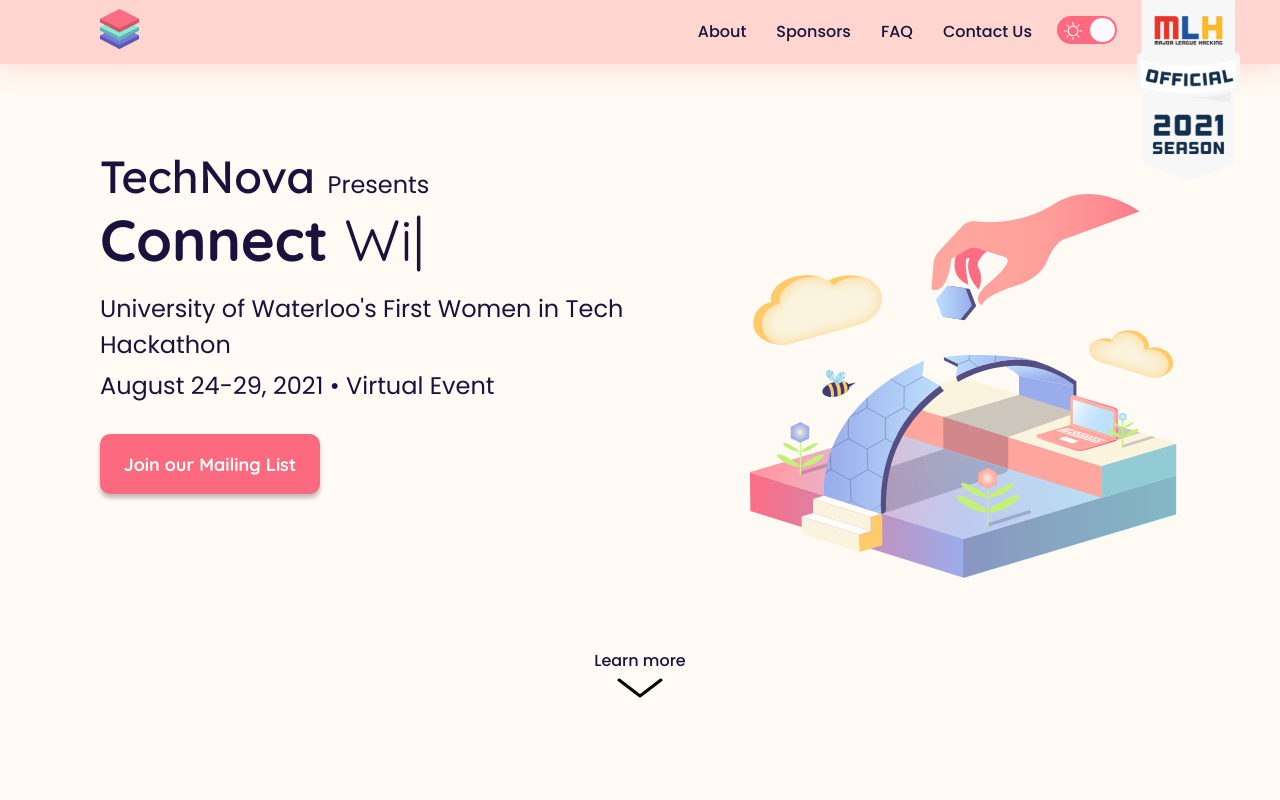
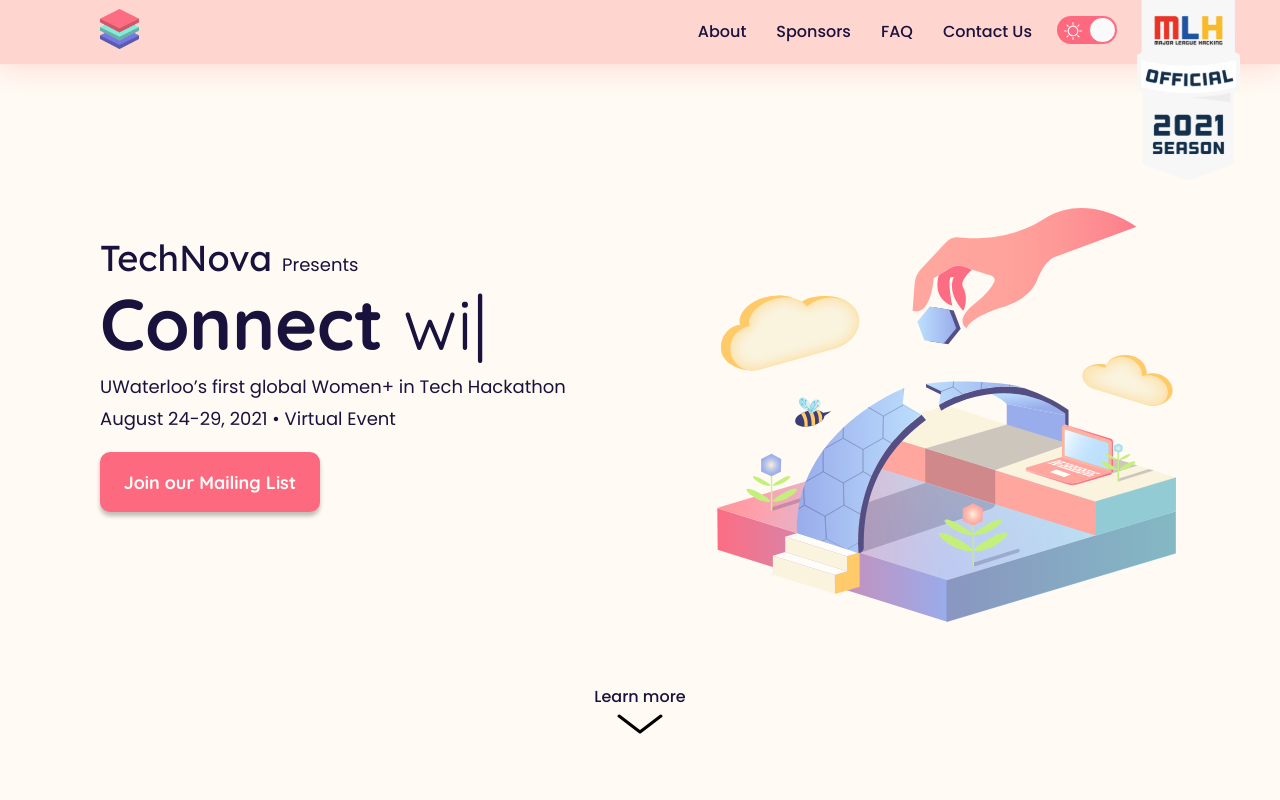
Before and after one commit to itstechnova/itstechnova.com, a React (Create React App) app: page / in a window 1280 px wide. Shown: the top 800 px of the page. Built offline with nearby package versions, Linux system fonts and the light colour scheme.

Commit message:
landing page changes

```diff
--- a/src/App.scss
+++ b/src/App.scss
@@ -100,12 +100,10 @@ h3 {
 
 h4 {
     font-family: "Poppins";
-    font-size: $text-medium;
+    font-size: 18px;
+    line-height: 27px;
     font-weight: 400;
     margin: 0;
-    @include tablet {
-        font-size: 20px;
-    }
     @include phone {
         font-size: 16px;
     }
--- a/src/_constants.scss
+++ b/src/_constants.scss
@@ -11,8 +11,8 @@ $text-small: 18px;
 $text-medium: 24px;
 $text-large: 36px;
 $text-xlarge: 64px;
-$text-xxlarge: 86px;
-$text-logo: 45px;
+$text-xxlarge: 72px;
+$text-logo: 36px;
 
 @mixin fontface($name, $file, $weight: normal, $style: normal) {
     @font-face {
@@ -77,6 +77,7 @@ $dark-blue: #7D92DB;
 $width-xsm-max: 340px;
 $width-sm-max: 650px;
 $width-md-max: 900px;
+$width-mld-max: 1250px;
 $width-lg-max: 1435px;
 
 @mixin small-phone {
@@ -95,7 +96,7 @@ $width-lg-max: 1435px;
     }
 }
 @mixin desktop {
-    @media (max-width: #{$width-lg-max}) {
+    @media (max-width: #{$width-mld-max}) {
         @content;
     }
 }
--- a/src/resources/strings/landing.js
+++ b/src/resources/strings/landing.js
@@ -1,10 +1,11 @@
 const landing = {
     title1: "TechNova ",
     title2: "Presents",
-    sloganPrepare: "Prepare with Us",
-    sloganHack: "Hack with Us",
-    sloganConnect: "Connect with Us",
-    description: "University of Waterloo's First Women in Tech Hackathon",
+    prepare: "Prepare",
+    hack: "Hack",
+    connect: "Connect",
+    sloganEnd: " with Us",
+    description: "UWaterloo’s first global Women+ in Tech Hackathon",
     dates: "August 24-29, 2021 • Virtual Event",
     comingSoon: "Coming Summer 2021",
     applyCTA: "Join our Mailing List",
--- a/src/sections/Landing/Landing.jsx
+++ b/src/sections/Landing/Landing.jsx
@@ -18,11 +18,11 @@ const TextLoop = () => {
         <div>
             {mounted ? (
                 <Typist className="landing-slogan" onTypingDone={() => setMounted(false)}>
-                    <span><span className="landing-slogan-bold">Prepare</span> With Us</span>
+                    <span><span className="landing-slogan-bold">{landing.prepare}</span>{landing.sloganEnd}</span>
                     <Typist.Backspace count={20} delay={800} />
-                    <span><span className="landing-slogan-bold">Hack</span> With Us</span>
+                    <span><span className="landing-slogan-bold">{landing.hack}</span>{landing.sloganEnd}</span>
                     <Typist.Backspace count={17} delay={800} />
-                    <span><span className="landing-slogan-bold">Connect</span> With Us</span>
+                    <span><span className="landing-slogan-bold">{landing.connect}</span>{landing.sloganEnd}</span>
                     <Typist.Backspace count={20} delay={800} />
                 </Typist>
             ) : (
@@ -40,15 +40,18 @@ const Landing = () => {
         <SectionWrapper id="landing" paddingTop="0">
             <div className="landing-container">
                 <div className="landing-text">
-                    <h4>
+                    <h4 className="landing-logo-text">
                         <span className="landing-title">{landing.title1}</span>
                         {landing.title2}
                     </h4>
                     <TextLoop />
-                    <div className="landing-description">
-                        <h4>{landing.description}</h4>
-                        <h4>{landing.dates}</h4>
-                    </div>
+                    <h4 className="landing-description">
+                        {landing.description}</h4>
+                    <h4 className="landing-dates">{landing.dates}</h4>
+                    <h4 className="landing-description-mobile">
+                        <span className="landing-title-mobile">{landing.title1}</span>
+                        <span>{landing.title2}: </span> {landing.description}
+                    </h4>
                 </div>
                 <div className="landing-button-container">
                     <a className="button" href={socials.mailingList}>
--- a/src/sections/Landing/Landing.scss
+++ b/src/sections/Landing/Landing.scss
@@ -50,9 +50,9 @@
     &-container {
         height: 90vh;
         width: 100%;
-        display: grid;
-        grid-template-columns: minmax(480px, 57%) 43%;
-        grid-template-rows: auto auto 10%;
+        display: inline-grid;
+        grid-template-columns: minmax(480px, 57%) 46%;
+        grid-template-rows: 60% 35% 5%;
         grid-template-areas:
             "landing-text landing-graphic"
             "landing-button landing-graphic"
@@ -70,27 +70,29 @@
         @include phone {
             height: 85vh;
             grid-template-columns: auto;
-            grid-template-rows: 34% 15% 40%;
+            grid-template-rows: min-content min-content min-content;
             grid-template-areas:
+                "landing-graphic"
                 "landing-text"
-                "landing-button"
-                "landing-graphic";
+                "landing-button";
         }
         @include small-phone {
             height: 95vh;
-            grid-template-rows: 34% 15% 45%;
         }
     }
 
     &-text {
         align-self: flex-end;
-        justify-self: center;
-        display: flex;
-        flex-direction: column;
-        justify-content: center;
-        align-items: flex-start;
+        justify-self: flex-start;
+        display: grid;
+        grid-template-columns: auto;
+        grid-template-rows: auto auto auto auto;
+        grid-template-areas:
+            "text-title"
+            "text-slogan"
+            "text-description"
+            "text-dates";
         font-family: $font-regular;
-        font-size: $text-medium;
         width: 100%;
         min-width: 500px;
         grid-area: landing-text;
@@ -101,14 +103,44 @@
         @include phone {
             align-items: center;
             text-align: center;
+            grid-template-rows: auto auto auto;
+            grid-template-areas:
+            "text-slogan"
+            "text-dates"
+            "text-description";
+        }
+    }
+
+    &-description-mobile {
+        display: none;
+        @include phone {
+            display: block;
+            grid-area: text-description;
+            font-weight: 600;
+            text-align: center;
+            justify-self: center;
+            width: 280px;
+            font-size: 14px;
+            font-weight: 400;
+        }
+        @include small-phone {
+            font-size: 14px;
         }
     }
     &-description {
+        grid-area: text-description;
         @include phone {
-            width: 250px;
-            h4 {
-                font-size: 15px;
-            }
+            display: none;
+        }
+    }
+    &-dates {
+        grid-area: text-dates;
+        @include phone {
+            font-size: 16px;
+            font-weight: 600;
+        }
+        @include small-phone {
+            font-size: 14px;
         }
     }
 
@@ -122,23 +154,48 @@
             font-size: 24px;
         }
     }
+    &-title-mobile {
+        font-family: $font-logo;
+        font-size: 20px;
+    }
+
+    &-logo-text {
+        grid-area: text-title;
+        @include phone {
+            display: none;
+        }
+    }
+
+    &-logo-text-mobile {
+        display: none;
+        @include phone {
+            grid-area: landing-text-top;
+            display: block;
+            align-self: flex-end;
+            margin: 40px 0 20px 0;
+        }
+        @include small-phone {
+            margin: 30px 0 20px 0;
+        }
+    }
+
 
     &-slogan {
+        grid-area: text-slogan;
         font-size: $text-xxlarge;
         font-family: "Quicksand";
         &-bold {
             font-family: "Quicksand Bold";
         }
-        padding-bottom: 10px;
         @include desktop {
             font-size: 58px;
         }
         @include tablet {
             font-size: $text-xlarge;
-            padding-bottom: 0px;
         }
         @include phone {
             font-size: 36px;
+            margin-top: 15px;
         }
         @include small-phone {
             font-size: 30px;
@@ -147,7 +204,10 @@
 
     &-graphic-container {
         align-self: center;
-        padding-top: 28px;
+        padding-top: 50px;
+        @include phone {
+            padding-top: 60px;
+        }
         img {
             margin-left: 30px;
             animation: bounce-up-landing 3s linear infinite;
@@ -208,15 +268,19 @@
 }
 
 h4 {
-    line-height: $text-large;
     margin-top: 5px;
     @include phone {
         line-height: 24px;
+        margin-top: 10px;
+    }
+    @include small-phone {
+        line-height: 21px;
+        margin-top: 5px;
     }
 }
 
 .button {
-    margin-top: 30px;
+    margin-top: 20px;
     width: 200px;
     height: 60px;
     padding: 0 10px;
@@ -235,7 +299,7 @@ h4 {
         font-size: 16px;
         width: 200px;
         height: 48px;
-        margin-top: 20px;
+        margin-top: 15px;
     }
     &:hover,
     &:focus {
--- a/src/sections/NavBar/NavBar.scss
+++ b/src/sections/NavBar/NavBar.scss
@@ -116,7 +116,7 @@
 .mobile {
   margin-right: 20px;
   @include tablet {
-    margin-right: 0px;
+    margin-right: -10px;
   }
   @include phone {
     margin-right: 0;
```
